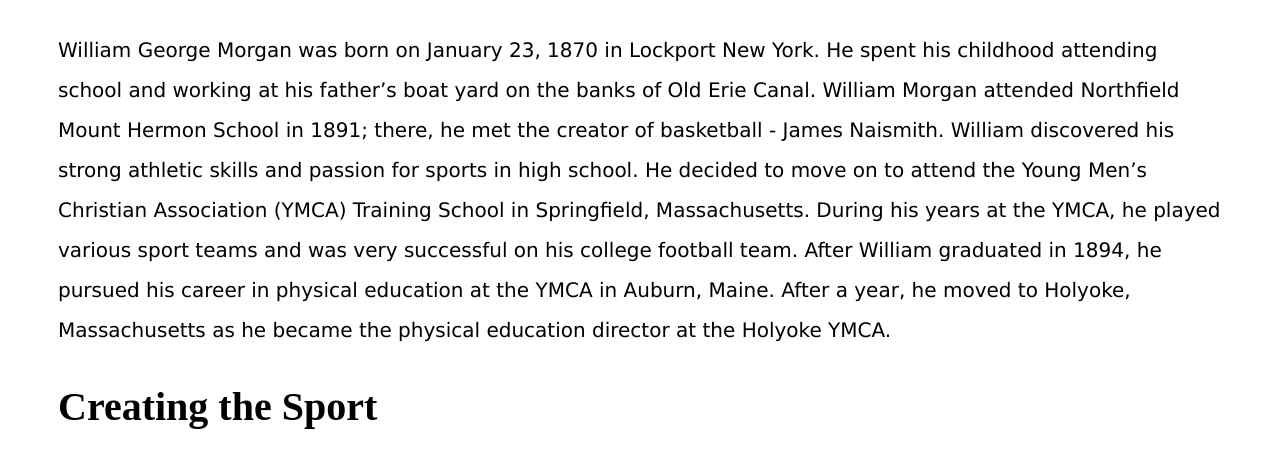
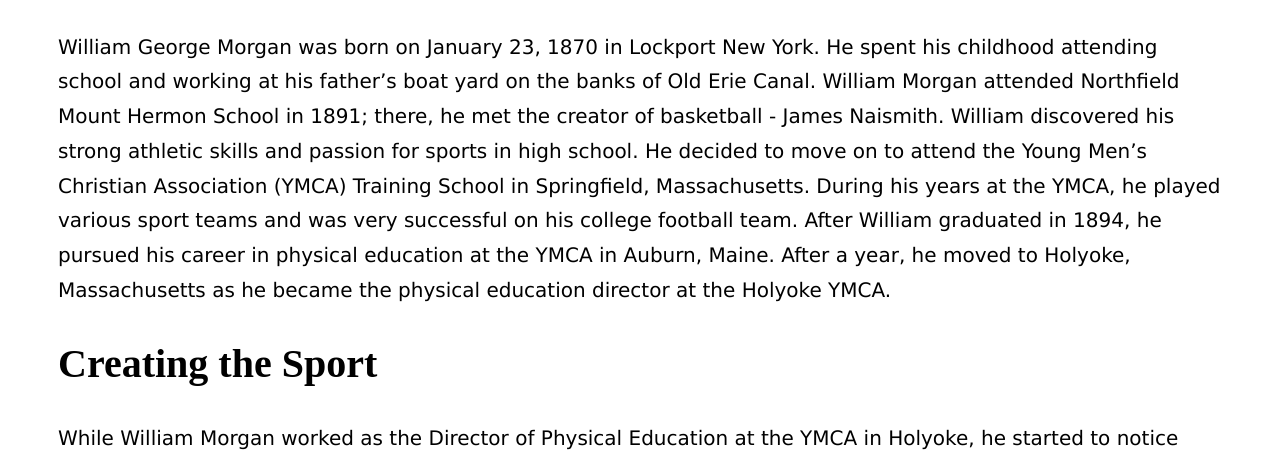
Before and after one commit to gucindy/home, a plain HTML site: page WilliamGMorgan.html in a window 1280 px wide. Shown: the part 521-973 px from the top of the page. Drawn offline with Linux system fonts and the light colour scheme.

Commit message:
Update WilliamGMorgan.css

```diff
--- a/WilliamGMorgan.css
+++ b/WilliamGMorgan.css
@@ -8,13 +8,13 @@
 	font-size:15pt;
 	font-family:Verdana, Arial, Fantasy;
 	margin-left: 50px;
-    margin-right: 50px;
-	line-height: 30pt;
+        margin-right: 50px;
+	line-height: 26pt;
 }
 h2
 {
 	font-size:30pt;
-    margin-left: 50px;
+        margin-left: 50px;
 
 }
 img
```
